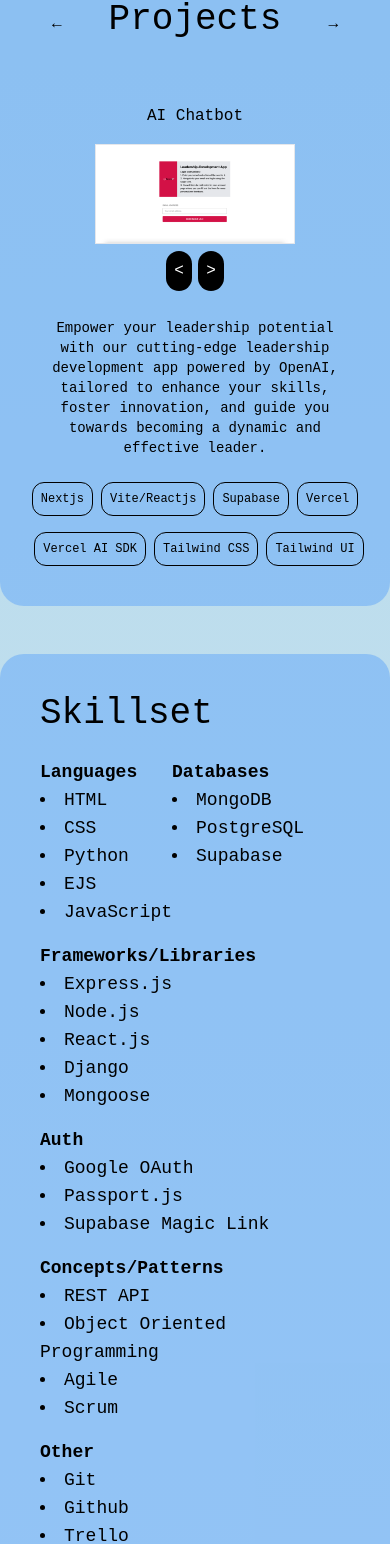
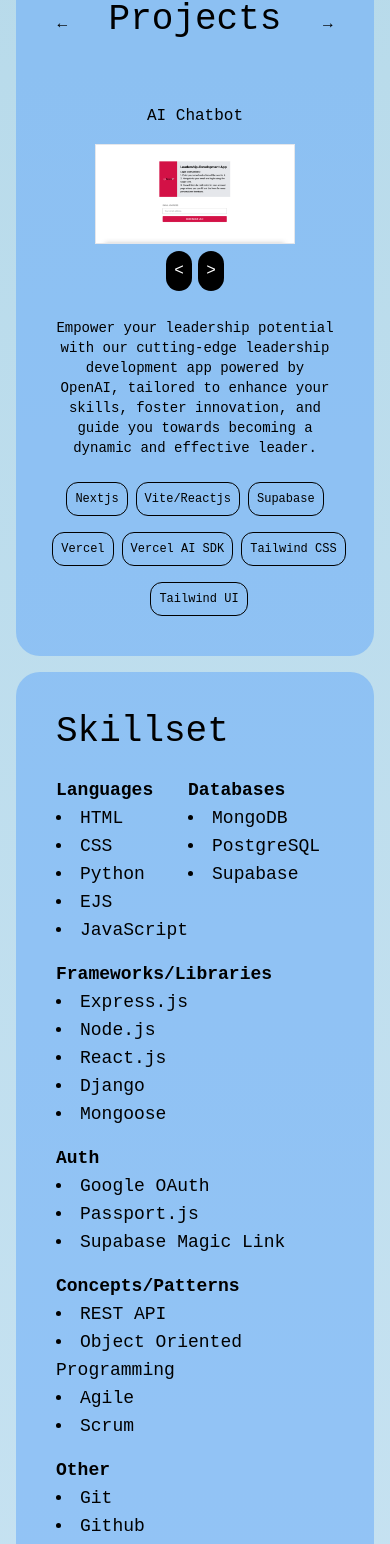
Before and after one commit to mzsellem/marleysz, a Next.js app: page / in a window 390 px wide. Shown: the part 416-1960 px from the top of the page. Built offline with nearby package versions, Linux system fonts and the light colour scheme.

Commit message:
lets chat on mobile and web

```diff
--- a/app/contact/page.jsx
+++ b/app/contact/page.jsx
@@ -1,7 +1,7 @@
 export default function Contact() {
    return (
       <>
-         <div className="flex flex-col h-full p-6 mx-auto max-w-screen-md font-mono text-black">
+         <div className="flex flex-col p-6 md:max-w-screen-md font-mono text-black">
             <div className="flex justify-center flex-col space-y-6 mb-6">
                <p className="flex justify-center text-5xl font-semibold">
                   Let's Chat
@@ -11,7 +11,7 @@ export default function Contact() {
                   marleysellem@gmail.com
                </p>
             </div>
-            <div className="flex justify-start md:justify-center space-x-6 pb-2">
+            <div className="flex justify-center space-x-6 pb-2">
                <a href="https://github.com/mzsellem-GA">
                   <img
                      src="/github-mark.png"
--- a/app/page.js
+++ b/app/page.js
@@ -38,17 +38,17 @@ export default function Home() {
           <div ref={sectionRefs.section1} className="section">
               <Intro />
           </div>
-          <div className="flex flex-col items-center">
-            <div ref={sectionRefs.section2} className="section bg-blue-400/50 rounded-3xl my-6">
+          <div className="flex flex-col items-center m-4">
+            <div ref={sectionRefs.section2} className="section bg-blue-400/50 rounded-3xl my-2">
                 <Projects />
             </div>
-            <div ref={sectionRefs.section3} className="section bg-blue-400/50 rounded-3xl my-6">
+            <div ref={sectionRefs.section3} className="section bg-blue-400/50 rounded-3xl my-2">
                 <Skills />
             </div>
-            <div ref={sectionRefs.section4} className="section bg-blue-400/50 rounded-3xl my-6">
+            <div ref={sectionRefs.section4} className="section bg-blue-400/50 rounded-3xl my-2">
                 <About />
             </div>
-            <div ref={sectionRefs.section5} className="section bg-blue-400/50 rounded-3xl">
+            <div ref={sectionRefs.section5} className="section bg-blue-400/50 rounded-3xl my-2">
                 <Contact />
           </div>
         </div>
```
